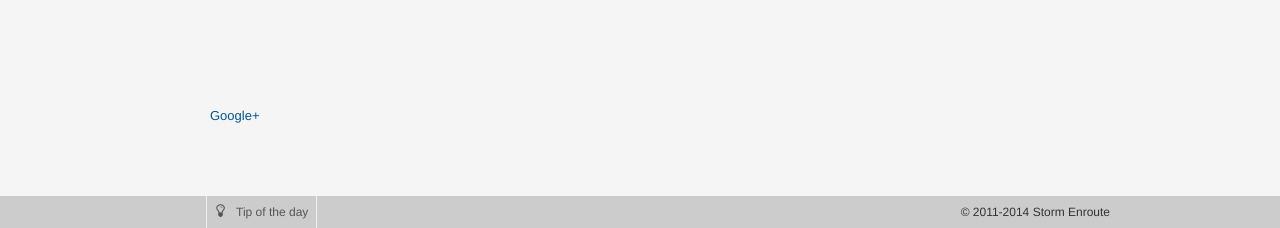
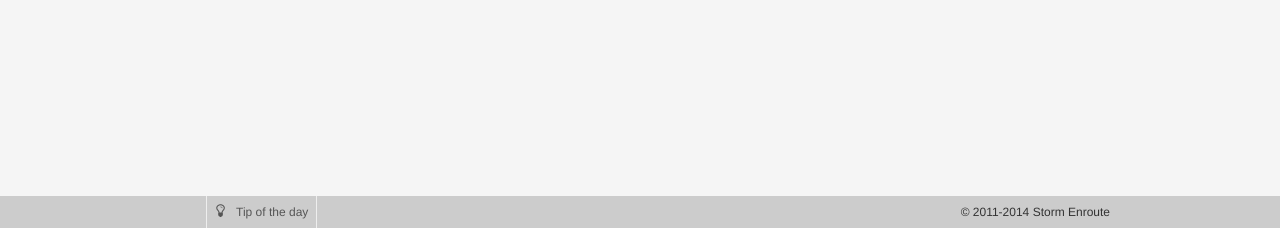
Before and after one commit to reactors-io/reactors-io.github.io, a Jekyll site: the page built from index.md, in a window 1280 px wide. Shown: the part 1023-1251 px from the top of the page. Built offline with Jekyll 4.4.1, drawn with Linux system fonts in a browser that asks for light colours.

Commit message:
Update index.md

```diff
--- a/index.md
+++ b/index.md
@@ -6,11 +6,3 @@
 title: Reactive Collections
 permalink: /index.html
 ---
-
-
-
-
-
-
-
-<a href="https://plus.google.com/101798679950798373213" rel="publisher">Google+</a>
```
